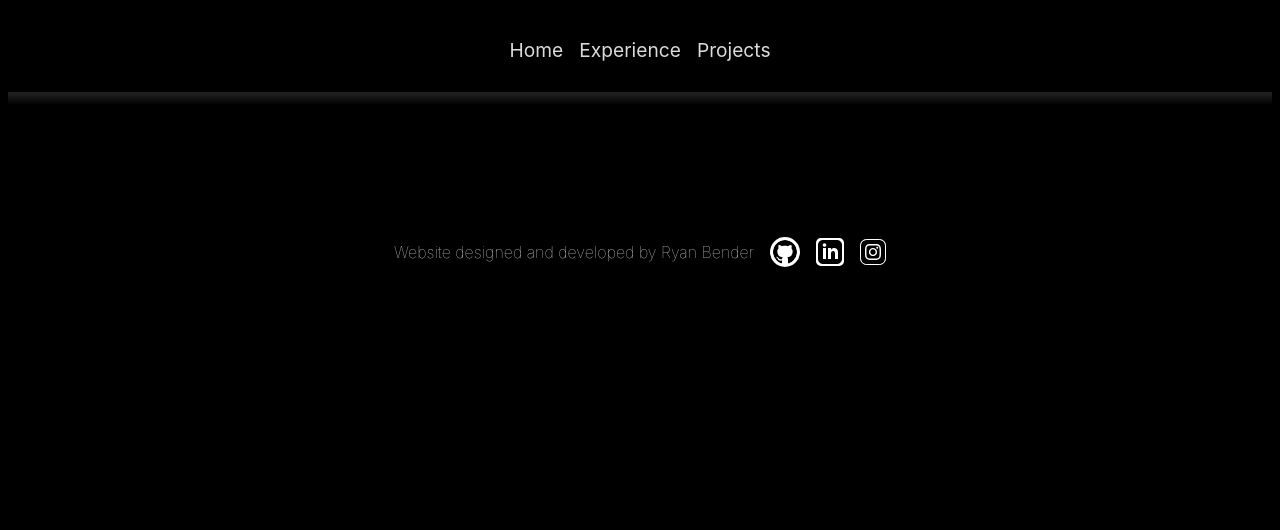
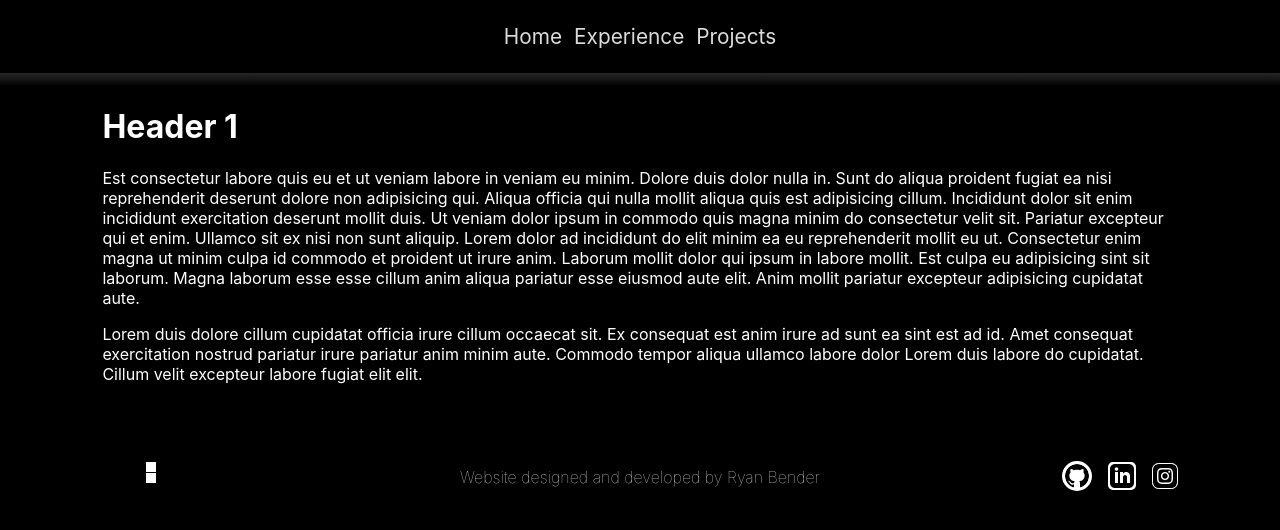
Before and after one commit to ryanbender2/Ryans-Portfolio, a Django app: page / in a window 1280 px wide. Shown: the top 530 px of the page. Run offline with Django 3.2, Linux system fonts and the light colour scheme.

Commit message:
added updates to header and footer, added snake

```diff
--- a/portfolio/PortfolioApp/static/css/base.css
+++ b/portfolio/PortfolioApp/static/css/base.css
@@ -1,6 +1,26 @@
 html {
   background: black;
   margin: 0;
+}
+
+body {
+  margin: 0;
+  font-size: 12px;
+}
+
+#base-content-wrapper,
+footer {
+  max-width: 1100px;
+  padding-left: 8%;
+  padding-right: 8%;
+  margin: 0 auto;
+}
+
+/* settings for content block */
+#base-content-wrapper {
+  color: white;
+  font-family: "SF Pro Text", "Myriad Set Pro", "SF Pro Icons", "Helvetica Neue",
+    "Helvetica", "Arial", sans-serif;
 }
 
 .hover-underline-animation {
@@ -32,7 +52,7 @@ html {
   color: #dbdbdb;
   font-family: "SF Pro Text", "Myriad Set Pro", "SF Pro Icons", "Helvetica Neue",
     "Helvetica", "Arial", sans-serif;
-  font-size: 1.2em;
+  font-size: 1.3rem;
   font-weight: 400;
 }
 
@@ -96,6 +116,9 @@ header {
   header {
     display: block;
   }
+  footer {
+    display: block;
+  }
   #mobile-header {
     display: none;
   }
@@ -105,22 +128,58 @@ header {
   header {
     display: none;
   }
+  footer {
+    display: none;
+  }
   #mobile-header {
     display: block;
   }
 }
 
+@media all and (max-width: 890px) {
+  #snake-game {
+    display: none;
+  }
+}
+
+@media all and (min-width: 891px) {
+  #snake-game {
+    display: block;
+  }
+}
+
 footer {
+  color: #dbdbdb;
+  font-family: "SF Pro Text", "Myriad Set Pro", "SF Pro Icons", "Helvetica Neue",
+    "Helvetica", "Arial", sans-serif;
+  font-size: 1rem;
+  font-weight: 100;
+}
+
+footer ul {
+  list-style: none;
   display: flex;
   align-items: center;
+  justify-content: right;
+  gap: 1em;
+  padding: 0;
+}
+
+.footer-column {
+  float: left;
+  height: 4rem;
+}
+
+.footer-column:nth-child(2) {
+  width: 50%;
+  display: flex;
   justify-content: center;
-  gap: 1em;
-  color: #dbdbdb;
-  padding: 1.5em;
-  font-family: "SF Pro Text", "Myriad Set Pro", "SF Pro Icons", "Helvetica Neue",
-    "Helvetica", "Arial", sans-serif;
-  font-size: 1em;
-  font-weight: 100;
+  align-items: center;
+}
+
+.footer-column:nth-child(1),
+.footer-column:nth-child(3) {
+  width: 25%;
 }
 
 .fill-white {
@@ -150,3 +209,18 @@ footer img:hover {
   border-color: rgb(146, 146, 146);
   cursor: pointer;
 }
+
+#snake-game {
+  height: 100%;
+  width: 12em;
+
+  display: inline-grid;
+  grid-gap: 1px;
+  background-color: rgb(0, 0, 0);
+  grid-template-columns: 10px 10px 10px 10px;
+  grid-template-rows: 10px 10px 10px 10px;
+}
+
+#snake-game > div {
+  background-color: black;
+}
--- a/portfolio/PortfolioApp/static/css/home.css
+++ b/portfolio/PortfolioApp/static/css/home.css
@@ -0,0 +1,7 @@
+p {
+  font-size: 1rem;
+}
+
+h1 {
+  font-size: 2rem;
+}
--- a/portfolio/PortfolioApp/static/js/base.js
+++ b/portfolio/PortfolioApp/static/js/base.js
@@ -1,7 +1,174 @@
+var gameBoard = null;
+var boardMaxX = NaN
+var boardMaxY = NaN
+
 $(document).ready(() => {
     const hamburger = $(".hamburger-menu");
 
     hamburger.on("click", () => {
         hamburger.toggleClass("active")
     });
+
+    var numOfColumns = 17;
+    var numOfRows = 6;
+    gameBoard = createGrid($('#snake-game'), numOfColumns, numOfRows)
+    boardMaxX = gameBoard.length
+    boardMaxY = gameBoard[0].length
+    playGame()
 })
+
+function sleep(ms) {
+    return new Promise(resolve => setTimeout(resolve, ms));
+}
+
+const colorNames = {
+    'rgb(0, 0, 0)': 'BLACK',
+    'rgb(255, 255, 255)': 'WHITE',
+    'rgb(255, 0, 0)': 'RED'
+}
+
+const MoveStatus = {
+    GOOD: 'GOOD',
+    HITS_SELF: 'HITS_SELF',
+    OUT_OF_BOUNDS: 'OUT_OF_BOUNDS'
+}
+
+class BoxNode {
+    constructor(ele, x, y) {
+        this.ele = ele
+        this.next = null
+        this.x = x
+        this.y = y
+    }
+    setBlack() {
+        this.ele.css('background-color', 'black')
+    }
+    setRed() {
+        this.ele.css('background-color', 'red')
+    }
+    setWhite() {
+        this.ele.css('background-color', 'white')
+    }
+    getColor() {
+        return colorNames[this.ele.css('background-color')]
+    }
+}
+
+class Snake {
+    head = null
+    constructor(x, y) {
+        this.setCurrent(x, y)
+    }
+    setCurrent(row, col) {
+        this.head = new BoxNode(gameBoard[row][col], row, col)
+        this.head.setWhite()
+
+        this.head.next = new BoxNode(gameBoard[row - 1][col], row - 1, col)
+        this.head.next.setWhite()
+    }
+    checkSafeMove(x, y) {
+        if (x < 0 || x >= boardMaxX)
+            return MoveStatus.OUT_OF_BOUNDS
+        if (y < 0 || y >= boardMaxY)
+            return MoveStatus.OUT_OF_BOUNDS
+        var n = this.head.next
+        while (n != null) {
+            if (n.x == x && n.y == y)
+                return MoveStatus.HITS_SELF
+            n = n.next
+        }
+        return MoveStatus.GOOD
+    }
+    doNotEat() {
+        var first = this.head
+        var second = this.head.next
+        while (second.next != null) {
+            first = second
+            second = second.next
+        }
+        second.setBlack()
+        first.next = null
+    }
+    moveUp() {
+        var moveStatus = this.checkSafeMove(this.head.x - 1, this.head.y)
+        if (moveStatus != MoveStatus.GOOD)
+            return moveStatus
+        var temp = this.head
+        this.head = new BoxNode(gameBoard[temp.x - 1][temp.y], temp.x - 1, temp.y)
+        this.head.next = temp
+        this.head.setWhite()
+        return moveStatus
+    }
+    moveDown() {
+        var moveStatus = this.checkSafeMove(this.head.x + 1, this.head.y)
+        if (moveStatus != MoveStatus.GOOD)
+            return moveStatus
+        var temp = this.head
+        this.head = new BoxNode(gameBoard[temp.x + 1][temp.y], temp.x + 1, temp.y)
+        this.head.next = temp
+        this.head.setWhite()
+        return moveStatus
+    }
+    moveLeft() {
+        var moveStatus = this.checkSafeMove(this.head.x, this.head.y - 1)
+        if (moveStatus != MoveStatus.GOOD)
+            return moveStatus
+        var temp = this.head
+        this.head = new BoxNode(gameBoard[temp.x][temp.y - 1], temp.x, temp.y - 1)
+        this.head.next = temp
+        this.head.setWhite()
+        return moveStatus
+    }
+    moveRight() {
+        var moveStatus = this.checkSafeMove(this.head.x, this.head.y + 1)
+        if (moveStatus != MoveStatus.GOOD)
+            return moveStatus
+        var temp = this.head
+        this.head = new BoxNode(gameBoard[temp.x][temp.y + 1], temp.x, temp.y + 1)
+        this.head.next = temp
+        this.head.setWhite()
+        return moveStatus
+    }
+}
+
+function createGrid(gameDiv, columns, rows) {
+    var blockSize = '10px '
+
+    // set column and row css values
+    gameDiv.css('grid-template-columns', blockSize.repeat(columns).trim())
+    gameDiv.css('grid-template-rows', blockSize.repeat(rows).trim())
+
+    var rowsArr = []
+    for (var i = 0; i < rows; i++) {
+        var cols = []
+        for (var j = 0; j < columns; j++) {
+            var box = $('<div></div>')
+            //new BoxNode(box, i, j)
+            cols.push(box)
+            gameDiv.append(box)
+        }
+        rowsArr.push(cols)
+    }
+    return rowsArr
+}
+
+function setBoxColor(row, column, color) {
+    gameBoard[row][column].css('background-color', color)
+}
+
+function getColor(row, column) {
+    var color = gameBoard[row][column].css('background-color')
+    return colorNames[color]
+}
+
+function resetBoard() {
+    for (var i = 0; i < gameBoard.length; i++)
+        for (var j = 0; j < gameBoard[i].length; j++)
+            gameBoard[i][j].reset()
+}
+
+async function playGame() {
+    // board size 6 by 17
+    var snake = new Snake(2, 4)
+
+}
--- a/portfolio/PortfolioApp/templates/base.html
+++ b/portfolio/PortfolioApp/templates/base.html
@@ -11,8 +11,10 @@
         <link rel="stylesheet" href="{% static 'css/base.css' %}">
         <script src="{% static 'js/base.js' %}"></script>
         <script src="{% static 'js/live.js' %}"></script>
+        {% block head %}{% endblock %}
         <title>{% block title %}Ryan Bender{% endblock %}</title>
     </head>
+    <body>
         <div id="mobile-header">
             <div class="hamburger-menu">
                 <span class="hamburger-menu-bar"></span>
@@ -24,24 +26,38 @@
             <div class="header-wrapper">
                 <nav class="nav">
                     <ul class="nav-list">
-                    <li><a href="#" class="color-transition hover-underline-animation">Home</a></li>
-                    <li><a href="#" class="color-transition hover-underline-animation">Experience</a></li>
-                    <li><a href="#" class="color-transition hover-underline-animation">Projects</a></li>
+                        <li><a href="#" class="color-transition
+                                hover-underline-animation">Home</a></li>
+                        <li><a href="#" class="color-transition
+                                hover-underline-animation">Experience</a></li>
+                        <li><a href="#" class="color-transition
+                                hover-underline-animation">Projects</a></li>
                     </ul>
                 </nav>
             </div>
         </header>
-    {% block body %}{% endblock %}
-    <br />
-    <br />
-    <br />
-    <br />
-    <br />
-    <br />
+        <div id="base-content-wrapper">
+            {% block content %}{% endblock %}
+        </div>
+        <br>
+        <br>
+        <br>
         <footer>
-        Website designed and developed by Ryan Bender
-        <img src="{% static 'images/github.svg' %}" title="GitHub" class="fill-white smooth-hover" alt="GitHub"/>
-        <img src="{% static 'images/linkedin.svg' %}" title="Linkedin" class="linkedin-icon smooth-hover" alt="Linkedin"/>
-        <img src="{% static 'images/instagram.svg' %}" title="Instagram" class="instagram-icon smooth-hover" alt="Instagram"/>
+            <div class="footer-column"><div id="snake-game"></div></div>
+            <div class="footer-column"><ul><li>Website designed and developed by Ryan Bender</li></ul></div>
+            <div class="footer-column"><ul id="social-media-icons">
+                    <li><img src="{% static 'images/github.svg' %}"
+                            title="GitHub"
+                            class="fill-white smooth-hover" alt="GitHub" /></li>
+                    <li><img src="{% static 'images/linkedin.svg' %}"
+                            title="Linkedin"
+                            class="linkedin-icon smooth-hover"
+                            alt="Linkedin" /></li>
+                    <li><img src="{% static 'images/instagram.svg' %}"
+                            title="Instagram"
+                            class="instagram-icon smooth-hover"
+                            alt="Instagram" /></li>
+                </ul></div>
         </footer>
+    </body>
 </html>
--- a/portfolio/PortfolioApp/templates/home.html
+++ b/portfolio/PortfolioApp/templates/home.html
@@ -1 +1,26 @@
 {% extends "base.html" %}
+{% load static %}
+{% block head %}
+<link rel="stylesheet" href="{% static 'css/home.css' %}">
+{% endblock %}
+
+{% block content %}
+<h1>Header 1</h1>
+<p>Est consectetur labore quis eu et ut veniam labore in veniam eu minim. Dolore
+    duis dolor nulla in. Sunt do aliqua proident fugiat ea nisi reprehenderit
+    deserunt dolore non adipisicing qui. Aliqua officia qui nulla mollit aliqua
+    quis est adipisicing cillum. Incididunt dolor sit enim incididunt
+    exercitation deserunt mollit duis. Ut veniam dolor ipsum in commodo quis
+    magna minim do consectetur velit sit. Pariatur excepteur qui et enim.
+    Ullamco sit ex nisi non sunt aliquip. Lorem dolor ad incididunt do elit
+    minim ea eu reprehenderit mollit eu ut. Consectetur enim magna ut minim
+    culpa id commodo et proident ut irure anim. Laborum mollit dolor qui ipsum
+    in labore mollit. Est culpa eu adipisicing sint sit laborum. Magna laborum
+    esse esse cillum anim aliqua pariatur esse eiusmod aute elit. Anim mollit
+    pariatur excepteur adipisicing cupidatat aute.</p>
+<p>Lorem duis dolore cillum cupidatat officia irure cillum occaecat sit. Ex
+    consequat est anim irure ad sunt ea sint est ad id. Amet consequat
+    exercitation nostrud pariatur irure pariatur anim minim aute. Commodo tempor
+    aliqua ullamco labore dolor Lorem duis labore do cupidatat. Cillum velit
+    excepteur labore fugiat elit elit.</p>
+{% endblock %}
```
Lines whose indentation alone changed are shown as unchanged.
